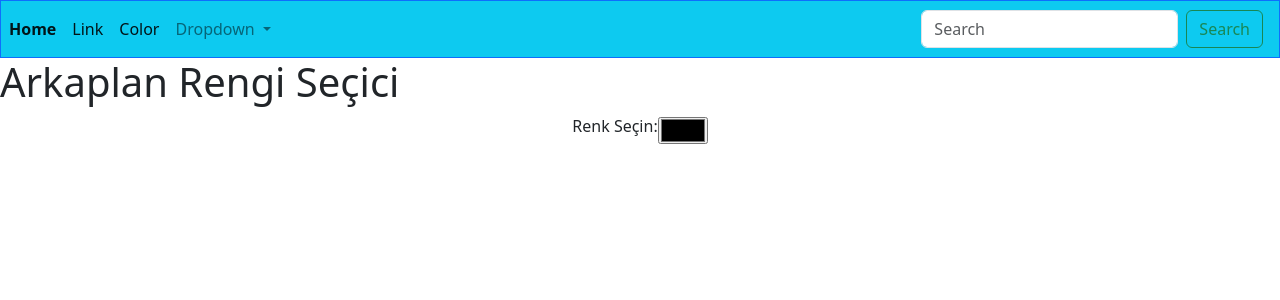
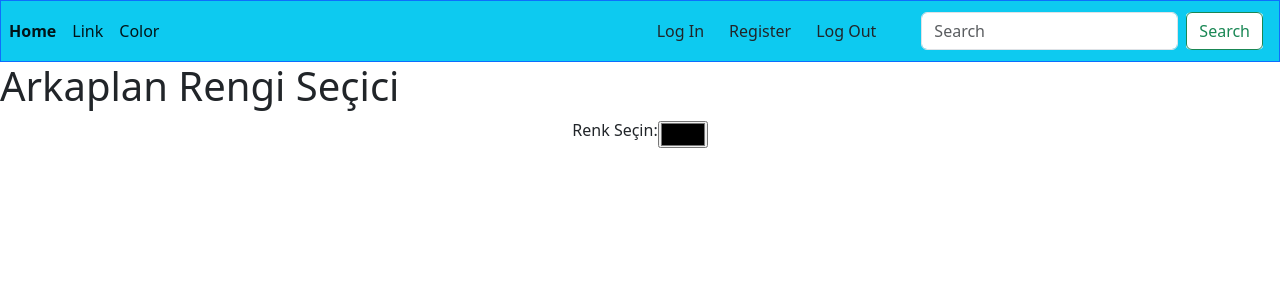
Before and after one commit to ZeuSydez/zehard, a Flask app: page /color in a window 1280 px wide. Shown: the top 300 px of the page. Run offline with Flask 2, Linux system fonts and the light colour scheme; some libraries are stand-ins or nearby versions.

Commit message:
Update _base.html

```diff
--- a/project/templates/_base.html
+++ b/project/templates/_base.html
@@ -1,6 +1,5 @@
 <!DOCTYPE html>
 <html lang="en">
-
 <head>
     <meta charset="UTF-8">
     <meta name="viewport" content="width=device-width, initial-scale=1.0">
@@ -11,14 +10,13 @@
         integrity="sha384-9ndCyUaIbzAi2FUVXJi0CjmCapSmO7SnpJef0486qhLnuZ2cdeRhO02iuK6FUUVM" crossorigin="anonymous">
     <link rel="stylesheet" href="{{ url_for('static', filename='css/main.css') }}">
 </head>
-
 <body>
 <div class="border border-1 border-primary">
     <nav class="navbar navbar-expand-lg navbar-light bg-info">
         <div class="collapse navbar-collapse" id="navbarSupportedContent">
             <ul class="navbar-nav mr-auto">
                 <li class="nav-item active fw-bold">
-                        <a class="nav-link" href="/myaccount">Home <span class="sr-only">(current)</span></a>
+                    <a class="nav-link" href="myAccount.html">Home</a>
                 </li>
                 <li class="nav-item active">
                     <a class="nav-link" href="#">Link</a>
@@ -26,22 +24,15 @@
                 <li class="nav-item active">
                     <a class="nav-link" href="/color">Color</a>
                 </li>
-                    <li class="nav-item dropdown">
-                        <a class="nav-link dropdown-toggle" href="#" id="navbarDropdown" role="button"
-                            data-toggle="dropdown" aria-haspopup="true" aria-expanded="false">
-                            Dropdown
-                        </a>
-                        <div class="dropdown-menu" aria-labelledby="navbarDropdown">
-                            <a class="dropdown-item" href="#">Action</a>
-                            <a class="dropdown-item" href="#">Another action</a>
-                            <div class="dropdown-divider"></div>
-                            <a class="dropdown-item" href="#">Something else here</a>
+            </ul>
+            <div class="user-nav">
+                <a id="navlink" class="nav-link" href="/login">Log In</a>
+                <a id="navlink" class="nav-link" href="/register">Register</a>
+                <a id="navlink" class="nav-link" href="/logout">Log Out</a>
             </div>
-                    </li>
-                </ul>
-                <form class="form-inline my-2 my-lg-0 mr-3">
+            <form class="form-inline my-2 my-lg-0 mr-3" >
                 <input class="form-control mr-sm-2" type="search" placeholder="Search" aria-label="Search">
-                    <button class="btn btn-outline-success my-2 my-sm-0" type="submit">Search</button>
+                <span class="search-bg"><button class="btn btn-outline-success my-2 my-sm-0" type="submit">Search</button></span>
             </form>
         </div>
     </nav>
@@ -61,5 +52,4 @@
         integrity="sha384-JZR6Spejh4U02d8jOt6vLEHfe/JQGiRRSQQxSfFWpi1MquVdAyjUar5+76PVCmYl"
         crossorigin="anonymous"></script>
 </body>
-
 </html>
```
Lines whose indentation alone changed are shown as unchanged.
